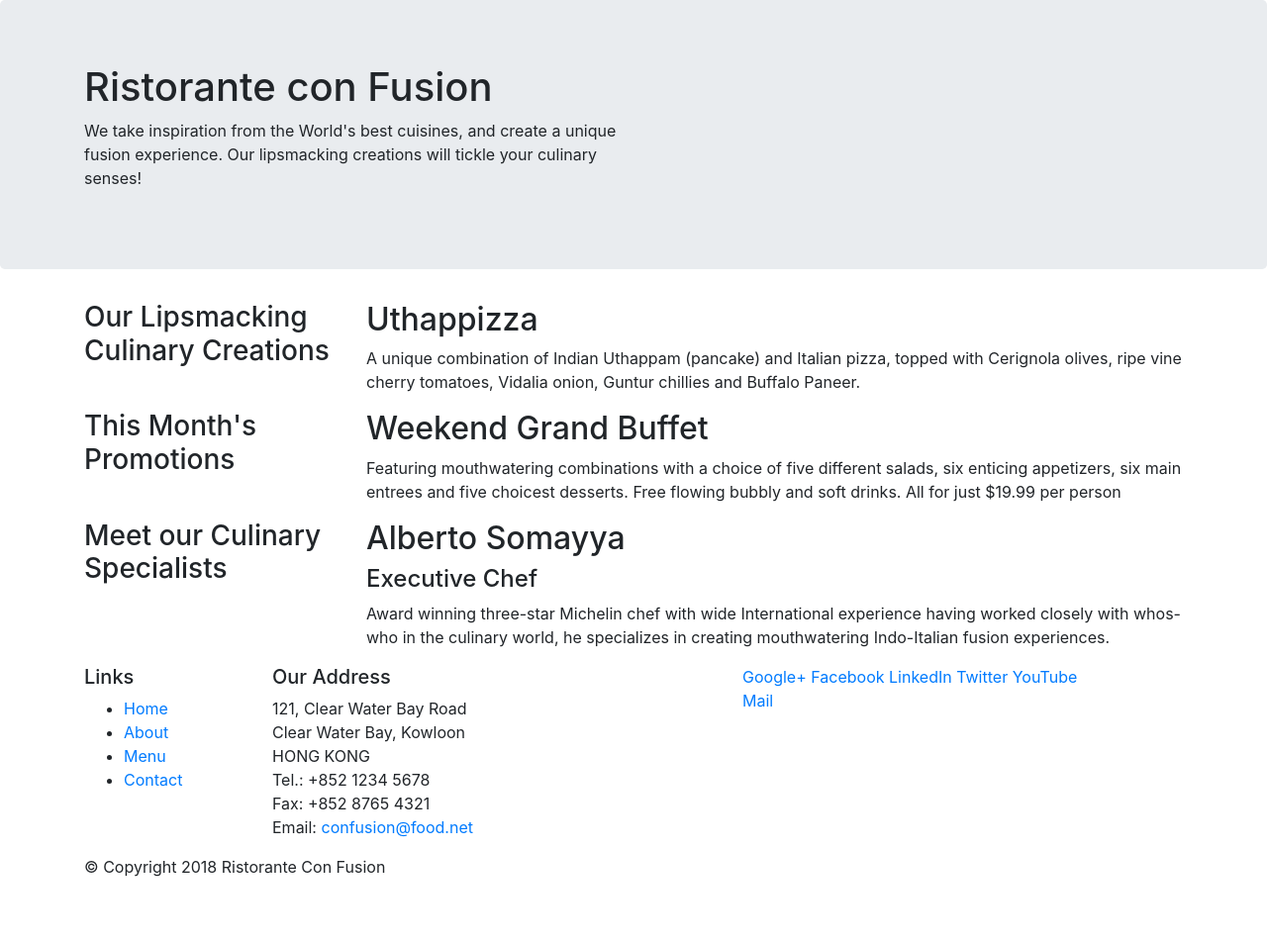
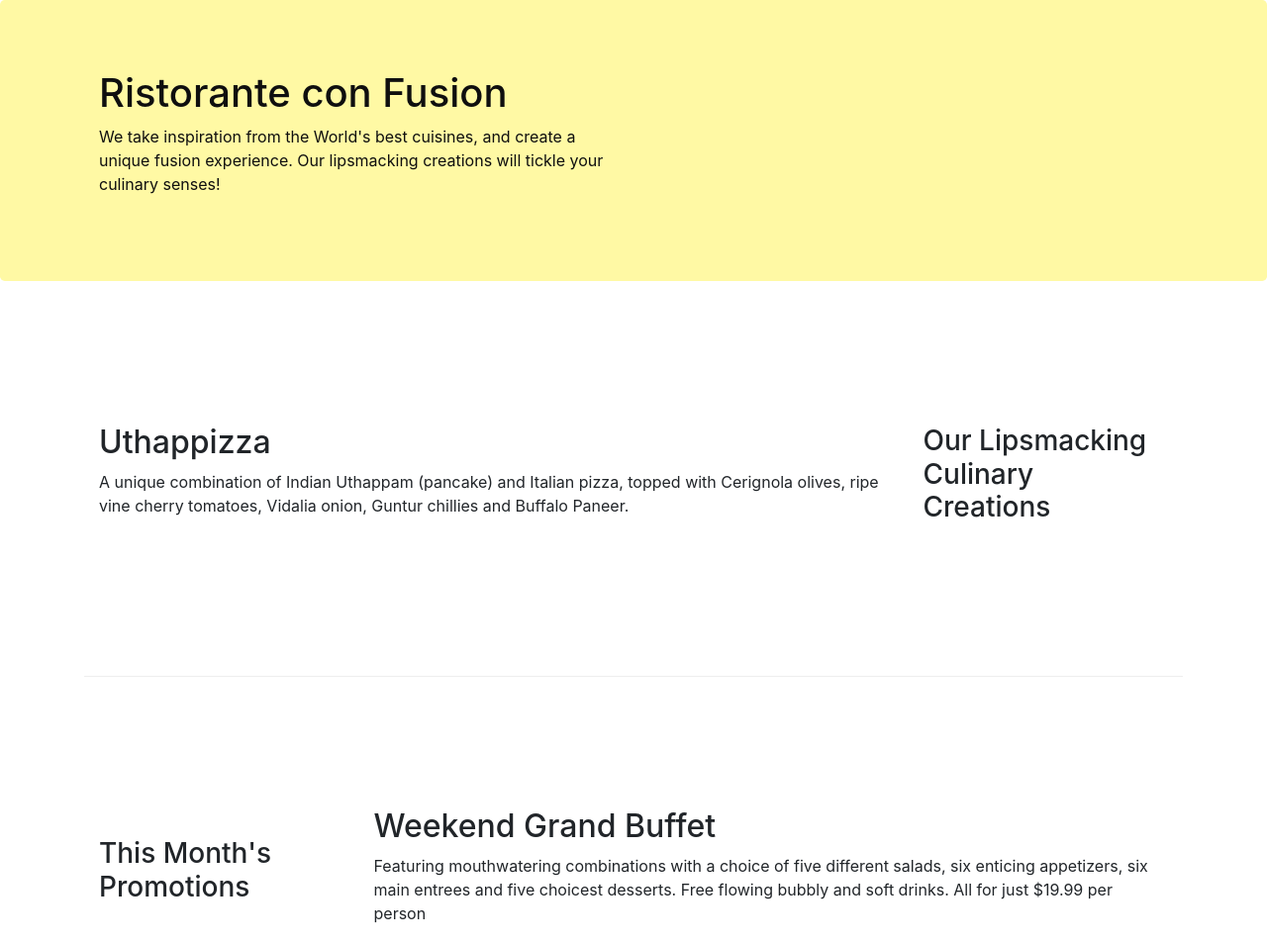
Before and after one commit to ErisIrison/coursera-bootstrap, a website: page index.html in a window 1280 px wide. Shown: the top 954 px of the page at 99% size. Before the commit the page ends 904 px from the top, so only its background shows below. Drawn offline with nearby package versions, Linux system fonts and the light colour scheme.

Commit message:
adding css and further modifying the page

```diff
--- /dev/null
+++ b/CSS/style.css
@@ -0,0 +1,30 @@
+.row-header{
+   margin:0px auto;
+   padding:0px;
+}
+
+.row-content {
+   margin:0px auto;
+   padding: 50px 0px 50px 0px;
+   border-bottom: 1px ridge;
+   min-height:400px;
+}
+
+.footer{
+   background-color: #fff9a4;
+   margin:0px auto;
+   padding: 20px 0px 20px 0px;
+}
+
+.jumbotron {
+   padding:70px 30px 70px 30px;
+   margin:0px auto;
+   background: #fff9a4 ;
+   color:#0f0f0f;
+}
+
+address{
+   font-size:80%;
+   margin:0px;
+   color:#0f0f0f;
+}
--- a/index.html
+++ b/index.html
@@ -9,6 +9,7 @@
 
     <!-- Bootstrap CSS -->
     <link rel="stylesheet" href="node_modules/bootstrap/dist/css/bootstrap.min.css">
+    <link href="css/style.css" rel="stylesheet">
     <title>Ristorante Con Fusion</title>
 </head>
 
@@ -16,7 +17,7 @@
 
     <header class = "jumbotron">
         <div class = "container">
-            <div class="row">
+            <div class="row row-header">
                 <div class = "col-12 col-sm-6">
                     <h1>Ristorante con Fusion</h1>
                     <p>We take inspiration from the World's best cuisines, and create a unique fusion experience. Our lipsmacking creations will tickle your culinary senses!</p>
@@ -28,18 +29,18 @@
     </header>
 
     <div class="container">
-        <div class="row">
-            <div class = "col-12 col-sm-4 col-md-3">
+        <div class="row row-content align-items-center">
+            <div class = "col-12 col-sm-4 col-md-3 order-sm-last">
                 <h3>Our Lipsmacking Culinary Creations</h3>
             </div>
-            <div class = "col col-sm col-md">
+            <div class = "col col-sm order-sm-first col-md">
                 <h2>Uthappizza</h2>
                 <p>A unique combination of Indian Uthappam (pancake) and Italian pizza, topped with Cerignola olives, ripe vine cherry tomatoes, Vidalia onion, Guntur chillies and Buffalo Paneer.</p>
             </div>
         </div>
 
 
-        <div class="row">
+        <div class="row row-content align-items-center">
             <div class = "col-12 col-sm-4 col-md-3">
                 <h3>This Month's Promotions</h3>
             </div>
@@ -49,11 +50,11 @@
             </div>
         </div>
 
-        <div class="row">
-            <div class = "col-12 col-sm-4 col-md-3">
+        <div class="row row-content align-items-center">
+            <div class = "col-12 col-sm-4 col-md-3 order-sm-last">
                 <h3>Meet our Culinary Specialists</h3>
             </div>
-            <div class = "col col-sm col-md">
+            <div class = "col col-sm col-md order-sm-first">
                 <h2>Alberto Somayya</h2>
                 <h4>Executive Chef</h4>
                 <p>Award winning three-star Michelin chef with wide International experience having worked closely with whos-who in the culinary world, he specializes in creating mouthwatering Indo-Italian fusion experiences. </p>
@@ -61,12 +62,12 @@
         </div>
     </div>
 
-    <footer >
+    <footer class="footer">
         <div class = "container">
             <div class = "row">
-                <div class = "col-4 col-sm-2">
+                <div class = "col-4 col-sm-2 offset-1">
                     <h5>Links</h5>
-                    <ul>
+                    <ul class="list-unstyled">
                         <li><a href="#">Home</a></li>
                         <li><a href="#">About</a></li>
                         <li><a href="#">Menu</a></li>
@@ -84,8 +85,8 @@
 		              Email: <a href="mailto:confusion@food.net">confusion@food.net</a>
 		           </address>
                 </div>
-                <div class="col-12 col-sm-4">
-                    <div>
+                <div class="col-12 col-sm-4 align-self-center">
+                    <div class="text-center ">
                         <a href="http://google.com/+">Google+</a>
                         <a href="http://www.facebook.com/profile.php?id=">Facebook</a>
                         <a href="http://www.linkedin.com/in/">LinkedIn</a>
@@ -95,7 +96,7 @@
                     </div>
                 </div>
            </div>
-           <div class = "row">
+           <div class = "row justify-content-center">
                 <div class="col-auto">
                     <p>© Copyright 2018 Ristorante Con Fusion</p>
                 </div>
```
